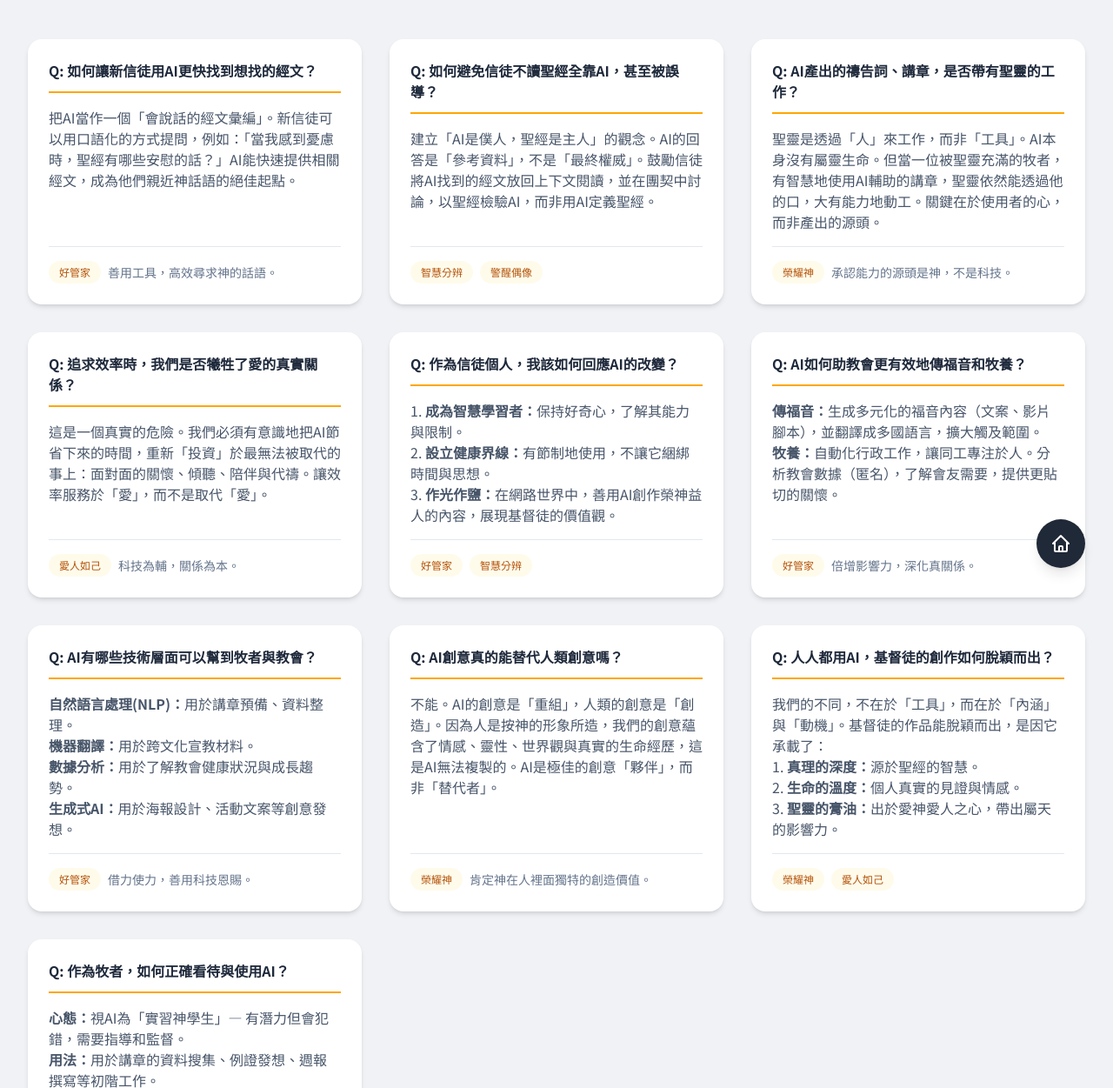
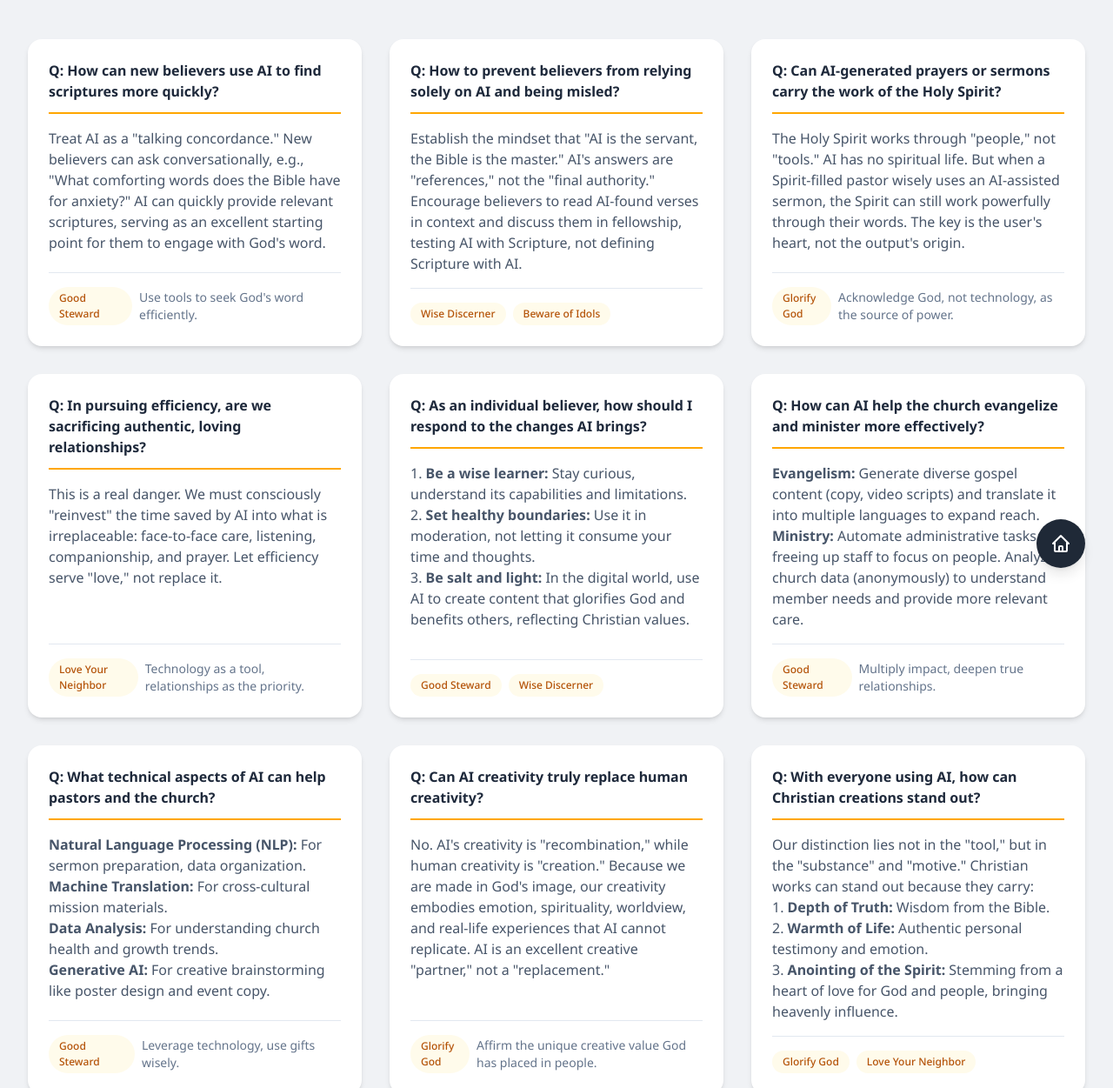
Before and after one commit to lperng/AIxChurch, a plain HTML site: page 4.html in a window 1280 px wide. Shown: the part 115-1366 px from the top of the page at 87% size. Drawn offline with nearby package versions, Linux system fonts and the light colour scheme.

Commit message:
Refactor 4.html to English, translating all content for improved accessibility. Updated font usage to 'Noto Sans' and adjusted styles for consistency. Enhanced clarity in titles, headers, and card content.

```diff
--- a/4.html
+++ b/4.html
@@ -1,16 +1,16 @@
 <!DOCTYPE html>
-<html lang="zh-Hant">
+<html lang="en">
 <head>
     <meta charset="UTF-8">
     <meta name="viewport" content="width=device-width, initial-scale=1.0">
-    <title>AI信仰智慧問答圖卡</title>
+    <title>AI Faith & Wisdom Q&A Cards</title>
     <script src="https://cdn.tailwindcss.com"></script>
     <link rel="preconnect" href="https://fonts.googleapis.com">
     <link rel="preconnect" href="https://fonts.gstatic.com" crossorigin>
-    <link href="https://fonts.googleapis.com/css2?family=Noto+Sans+TC:wght@400;500;700&display=swap" rel="stylesheet">
+    <link href="https://fonts.googleapis.com/css2?family=Noto+Sans:wght@400;500;700&display=swap" rel="stylesheet">
     <style>
         body {
-            font-family: 'Noto Sans TC', sans-serif;
+            font-family: 'Noto Sans', sans-serif;
             background-color: #F0F2F5; /* Standardized light gray */
         }
         .qa-card {
@@ -58,136 +58,136 @@
 
     <div class="container mx-auto p-4 md:p-8">
         <header class="text-center mb-10 md:mb-12">
-            <h1 class="text-3xl md:text-4xl font-bold text-slate-900 tracking-wide">AI信仰智慧問答</h1>
-            <p class="text-md md:text-lg text-slate-600 mt-3">以聖經原則回應AI時代的關鍵挑戰</p>
+            <h1 class="text-3xl md:text-4xl font-bold text-slate-900 tracking-wide">AI Faith & Wisdom Q&A</h1>
+            <p class="text-md md:text-lg text-slate-600 mt-3">Responding to the Key Challenges of the AI Era with Biblical Principles</p>
         </header>
 
         <div class="grid grid-cols-1 md:grid-cols-2 xl:grid-cols-3 gap-6 md:gap-8">
 
             <!-- Card 1 -->
             <div class="qa-card p-6">
-                <h3 class="card-question">Q: 如何讓新信徒用AI更快找到想找的經文？</h3>
+                <h3 class="card-question">Q: How can new believers use AI to find scriptures more quickly?</h3>
                 <div class="card-answer text-slate-600">
-                    <p>把AI當作一個「會說話的經文彙編」。新信徒可以用口語化的方式提問，例如：「當我感到憂慮時，聖經有哪些安慰的話？」AI能快速提供相關經文，成為他們親近神話語的絕佳起點。</p>
+                    <p>Treat AI as a "talking concordance." New believers can ask conversationally, e.g., "What comforting words does the Bible have for anxiety?" AI can quickly provide relevant scriptures, serving as an excellent starting point for them to engage with God's word.</p>
                 </div>
                 <div class="card-principle">
-                    <span class="principle-tag">好管家</span>
-                    <span class="text-sm text-slate-500">善用工具，高效尋求神的話語。</span>
+                    <span class="principle-tag">Good Steward</span>
+                    <span class="text-sm text-slate-500">Use tools to seek God's word efficiently.</span>
                 </div>
             </div>
 
             <!-- Card 2 -->
             <div class="qa-card p-6">
-                <h3 class="card-question">Q: 如何避免信徒不讀聖經全靠AI，甚至被誤導？</h3>
+                <h3 class="card-question">Q: How to prevent believers from relying solely on AI and being misled?</h3>
                 <div class="card-answer text-slate-600">
-                    <p>建立「AI是僕人，聖經是主人」的觀念。AI的回答是「參考資料」，不是「最終權威」。鼓勵信徒將AI找到的經文放回上下文閱讀，並在團契中討論，以聖經檢驗AI，而非用AI定義聖經。</p>
+                    <p>Establish the mindset that "AI is the servant, the Bible is the master." AI's answers are "references," not the "final authority." Encourage believers to read AI-found verses in context and discuss them in fellowship, testing AI with Scripture, not defining Scripture with AI.</p>
                 </div>
                 <div class="card-principle">
-                     <span class="principle-tag">智慧分辨</span>
-                     <span class="principle-tag">警醒偶像</span>
+                     <span class="principle-tag">Wise Discerner</span>
+                     <span class="principle-tag">Beware of Idols</span>
                 </div>
             </div>
 
             <!-- Card 3 -->
             <div class="qa-card p-6">
-                <h3 class="card-question">Q: AI產出的禱告詞、講章，是否帶有聖靈的工作？</h3>
+                <h3 class="card-question">Q: Can AI-generated prayers or sermons carry the work of the Holy Spirit?</h3>
                 <div class="card-answer text-slate-600">
-                    <p>聖靈是透過「人」來工作，而非「工具」。AI本身沒有屬靈生命。但當一位被聖靈充滿的牧者，有智慧地使用AI輔助的講章，聖靈依然能透過他的口，大有能力地動工。關鍵在於使用者的心，而非產出的源頭。</p>
+                    <p>The Holy Spirit works through "people," not "tools." AI has no spiritual life. But when a Spirit-filled pastor wisely uses an AI-assisted sermon, the Spirit can still work powerfully through their words. The key is the user's heart, not the output's origin.</p>
                 </div>
                 <div class="card-principle">
-                     <span class="principle-tag">榮耀神</span>
-                     <span class="text-sm text-slate-500">承認能力的源頭是神，不是科技。</span>
+                     <span class="principle-tag">Glorify God</span>
+                     <span class="text-sm text-slate-500">Acknowledge God, not technology, as the source of power.</span>
                 </div>
             </div>
 
             <!-- Card 4 -->
             <div class="qa-card p-6">
-                <h3 class="card-question">Q: 追求效率時，我們是否犧牲了愛的真實關係？</h3>
+                <h3 class="card-question">Q: In pursuing efficiency, are we sacrificing authentic, loving relationships?</h3>
                 <div class="card-answer text-slate-600">
-                    <p>這是一個真實的危險。我們必須有意識地把AI節省下來的時間，重新「投資」於最無法被取代的事上：面對面的關懷、傾聽、陪伴與代禱。讓效率服務於「愛」，而不是取代「愛」。</p>
+                    <p>This is a real danger. We must consciously "reinvest" the time saved by AI into what is irreplaceable: face-to-face care, listening, companionship, and prayer. Let efficiency serve "love," not replace it.</p>
                 </div>
                 <div class="card-principle">
-                     <span class="principle-tag">愛人如己</span>
-                     <span class="text-sm text-slate-500">科技為輔，關係為本。</span>
+                     <span class="principle-tag">Love Your Neighbor</span>
+                     <span class="text-sm text-slate-500">Technology as a tool, relationships as the priority.</span>
                 </div>
             </div>
 
             <!-- Card 5 -->
             <div class="qa-card p-6">
-                <h3 class="card-question">Q: 作為信徒個人，我該如何回應AI的改變？</h3>
+                <h3 class="card-question">Q: As an individual believer, how should I respond to the changes AI brings?</h3>
                 <div class="card-answer text-slate-600">
-                    <p>1. <b>成為智慧學習者：</b>保持好奇心，了解其能力與限制。<br>2. <b>設立健康界線：</b>有節制地使用，不讓它綑綁時間與思想。<br>3. <b>作光作鹽：</b>在網路世界中，善用AI創作榮神益人的內容，展現基督徒的價值觀。</p>
+                    <p>1. <b>Be a wise learner:</b> Stay curious, understand its capabilities and limitations.<br>2. <b>Set healthy boundaries:</b> Use it in moderation, not letting it consume your time and thoughts.<br>3. <b>Be salt and light:</b> In the digital world, use AI to create content that glorifies God and benefits others, reflecting Christian values.</p>
                 </div>
                 <div class="card-principle">
-                    <span class="principle-tag">好管家</span>
-                    <span class="principle-tag">智慧分辨</span>
+                    <span class="principle-tag">Good Steward</span>
+                    <span class="principle-tag">Wise Discerner</span>
                 </div>
             </div>
 
             <!-- Card 6 -->
             <div class="qa-card p-6">
-                <h3 class="card-question">Q: AI如何助教會更有效地傳福音和牧養？</h3>
+                <h3 class="card-question">Q: How can AI help the church evangelize and minister more effectively?</h3>
                 <div class="card-answer text-slate-600">
-                    <p><b>傳福音：</b>生成多元化的福音內容（文案、影片腳本），並翻譯成多國語言，擴大觸及範圍。<br><b>牧養：</b>自動化行政工作，讓同工專注於人。分析教會數據（匿名），了解會友需要，提供更貼切的關懷。</p>
+                    <p><b>Evangelism:</b> Generate diverse gospel content (copy, video scripts) and translate it into multiple languages to expand reach.<br><b>Ministry:</b> Automate administrative tasks, freeing up staff to focus on people. Analyze church data (anonymously) to understand member needs and provide more relevant care.</p>
                 </div>
                 <div class="card-principle">
-                    <span class="principle-tag">好管家</span>
-                     <span class="text-sm text-slate-500">倍增影響力，深化真關係。</span>
+                    <span class="principle-tag">Good Steward</span>
+                     <span class="text-sm text-slate-500">Multiply impact, deepen true relationships.</span>
                 </div>
             </div>
 
             <!-- Card 7 -->
             <div class="qa-card p-6">
-                <h3 class="card-question">Q: AI有哪些技術層面可以幫到牧者與教會？</h3>
+                <h3 class="card-question">Q: What technical aspects of AI can help pastors and the church?</h3>
                 <div class="card-answer text-slate-600">
-                    <p><b>自然語言處理(NLP)：</b>用於講章預備、資料整理。<br><b>機器翻譯：</b>用於跨文化宣教材料。<br><b>數據分析：</b>用於了解教會健康狀況與成長趨勢。<br><b>生成式AI：</b>用於海報設計、活動文案等創意發想。</p>
+                    <p><b>Natural Language Processing (NLP):</b> For sermon preparation, data organization.<br><b>Machine Translation:</b> For cross-cultural mission materials.<br><b>Data Analysis:</b> For understanding church health and growth trends.<br><b>Generative AI:</b> For creative brainstorming like poster design and event copy.</p>
                 </div>
                  <div class="card-principle">
-                    <span class="principle-tag">好管家</span>
-                     <span class="text-sm text-slate-500">借力使力，善用科技恩賜。</span>
+                    <span class="principle-tag">Good Steward</span>
+                     <span class="text-sm text-slate-500">Leverage technology, use gifts wisely.</span>
                 </div>
             </div>
 
             <!-- Card 8 -->
             <div class="qa-card p-6">
-                <h3 class="card-question">Q: AI創意真的能替代人類創意嗎？</h3>
+                <h3 class="card-question">Q: Can AI creativity truly replace human creativity?</h3>
                 <div class="card-answer text-slate-600">
-                    <p>不能。AI的創意是「重組」，人類的創意是「創造」。因為人是按神的形象所造，我們的創意蘊含了情感、靈性、世界觀與真實的生命經歷，這是AI無法複製的。AI是極佳的創意「夥伴」，而非「替代者」。</p>
+                    <p>No. AI's creativity is "recombination," while human creativity is "creation." Because we are made in God's image, our creativity embodies emotion, spirituality, worldview, and real-life experiences that AI cannot replicate. AI is an excellent creative "partner," not a "replacement."</p>
                 </div>
                  <div class="card-principle">
-                    <span class="principle-tag">榮耀神</span>
-                     <span class="text-sm text-slate-500">肯定神在人裡面獨特的創造價值。</span>
+                    <span class="principle-tag">Glorify God</span>
+                     <span class="text-sm text-slate-500">Affirm the unique creative value God has placed in people.</span>
                 </div>
             </div>
 
             <!-- Card 9 -->
             <div class="qa-card p-6">
-                <h3 class="card-question">Q: 人人都用AI，基督徒的創作如何脫穎而出？</h3>
+                <h3 class="card-question">Q: With everyone using AI, how can Christian creations stand out?</h3>
                 <div class="card-answer text-slate-600">
-                    <p>我們的不同，不在於「工具」，而在於「內涵」與「動機」。基督徒的作品能脫穎而出，是因它承載了：<br>1. <b>真理的深度：</b>源於聖經的智慧。<br>2. <b>生命的溫度：</b>個人真實的見證與情感。<br>3. <b>聖靈的膏油：</b>出於愛神愛人之心，帶出屬天的影響力。</p>
+                    <p>Our distinction lies not in the "tool," but in the "substance" and "motive." Christian works can stand out because they carry:<br>1. <b>Depth of Truth:</b> Wisdom from the Bible.<br>2. <b>Warmth of Life:</b> Authentic personal testimony and emotion.<br>3. <b>Anointing of the Spirit:</b> Stemming from a heart of love for God and people, bringing heavenly influence.</p>
                 </div>
                 <div class="card-principle">
-                    <span class="principle-tag">榮耀神</span>
-                    <span class="principle-tag">愛人如己</span>
+                    <span class="principle-tag">Glorify God</span>
+                    <span class="principle-tag">Love Your Neighbor</span>
                 </div>
             </div>
 
             <!-- Card 10 -->
             <div class="qa-card p-6">
-                <h3 class="card-question">Q: 作為牧者，如何正確看待與使用AI？</h3>
+                <h3 class="card-question">Q: As a pastor, what is the right way to view and use AI?</h3>
                 <div class="card-answer text-slate-600">
-                    <p><b>心態：</b>視AI為「實習神學生」— 有潛力但會犯錯，需要指導和監督。<br><b>用法：</b>用於講章的資料搜集、例證發想、週報撰寫等初階工作。<br><b>技巧：</b>學習下達精準的「指令」(Prompt)，並永遠以自身的牧養洞察與神學深度，對AI的產出進行最終的審核、修改與深化。</p>
+                    <p><b>Mindset:</b> View AI as a "seminary intern"—has potential but makes mistakes, needing guidance and supervision.<br><b>Usage:</b> For foundational tasks like sermon research, illustration ideas, and bulletin writing.<br><b>Skill:</b> Learn to give precise "prompts" and always review, edit, and deepen AI's output with your own pastoral insight and theological depth.</p>
                 </div>
                 <div class="card-principle">
-                    <span class="principle-tag">智慧分辨</span>
-                     <span class="text-sm text-slate-500">駕馭工具，而非被工具駕馭。</span>
+                    <span class="principle-tag">Wise Discerner</span>
+                     <span class="text-sm text-slate-500">Master the tool, don't be mastered by it.</span>
                 </div>
             </div>
 
         </div>
     </div>
 
-    <a href="outline.html" title="回到主頁" class="fixed bottom-8 right-8 bg-gray-800 text-white w-14 h-14 rounded-full flex items-center justify-center shadow-lg hover:bg-gray-700 transition-colors z-50">
+    <a href="outline.html" title="Back to Home" class="fixed bottom-8 right-8 bg-gray-800 text-white w-14 h-14 rounded-full flex items-center justify-center shadow-lg hover:bg-gray-700 transition-colors z-50">
         <svg xmlns="http://www.w3.org/2000/svg" class="h-6 w-6" fill="none" viewBox="0 0 24 24" stroke="currentColor" stroke-width="2">
             <path stroke-linecap="round" stroke-linejoin="round" d="M3 12l2-2m0 0l7-7 7 7M5 10v10a1 1 0 001 1h3m10-11l2 2m-2-2v10a1 1 0 01-1 1h-3m-6 0a1 1 0 001-1v-4a1 1 0 011-1h2a1 1 0 011 1v4a1 1 0 001 1m-6 0h6" />
         </svg>
```
